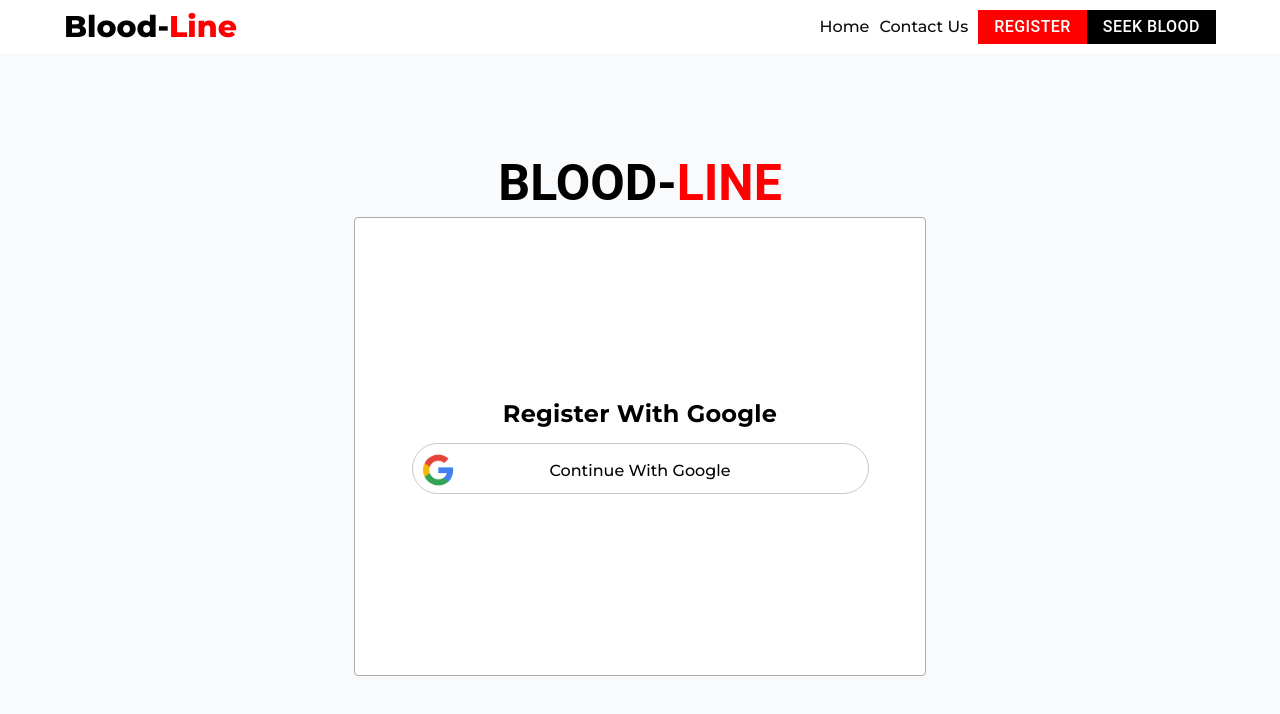
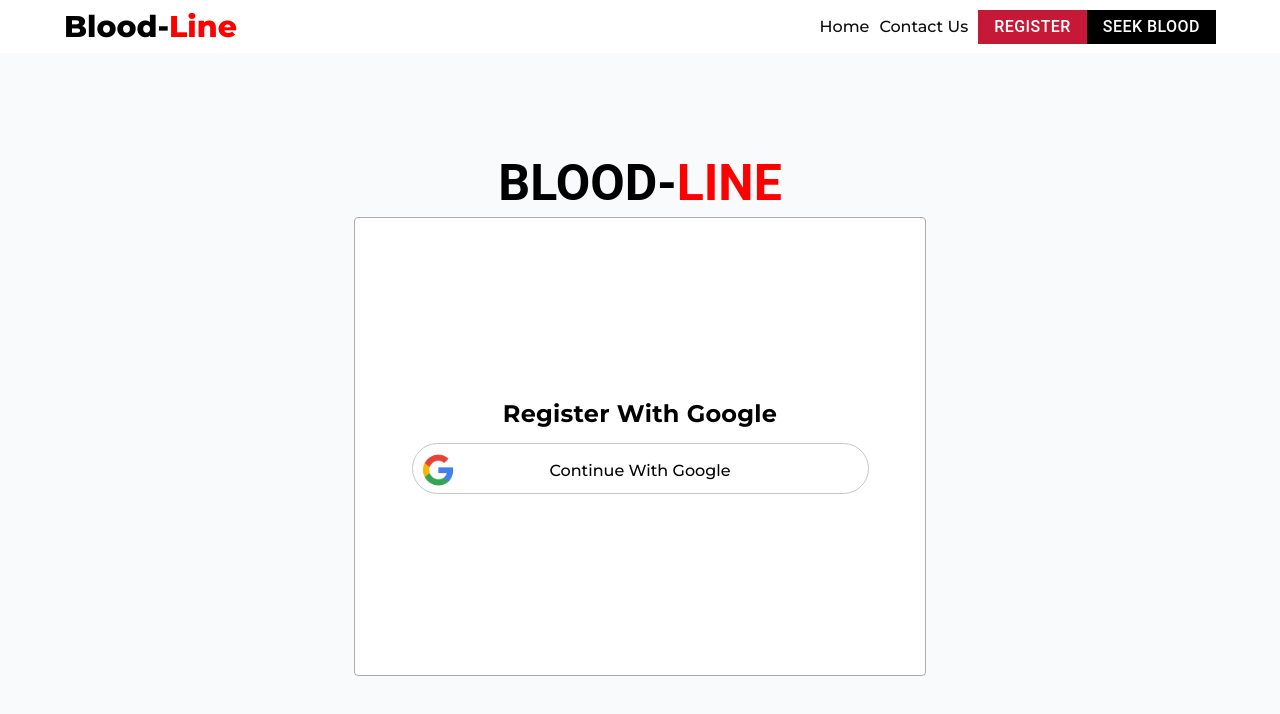
Before and after one commit to antusaha970/Blood_Line_Client, a React (Vite) app: page /register in a window 1280 px wide. Shown: the top 714 px of the page. Built offline with nearby package versions, Linux system fonts and the light colour scheme; no server answers.

Commit message:
changed custom btn 1 color

```diff
--- a/src/components/shared/NavBar/NavBar.jsx
+++ b/src/components/shared/NavBar/NavBar.jsx
@@ -22,7 +22,7 @@ const LogoText = styled(Typography)`
 `;
 
 export const CustomBtn1 = styled(Button)`
-  background: red;
+  background: #c61938;
   color: white;
   box-shadow: none;
   border-radius: 0;
```
